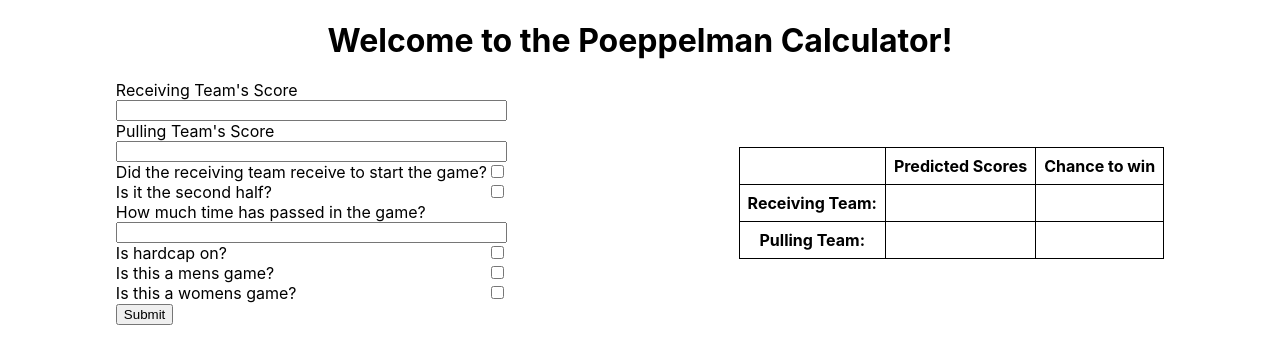
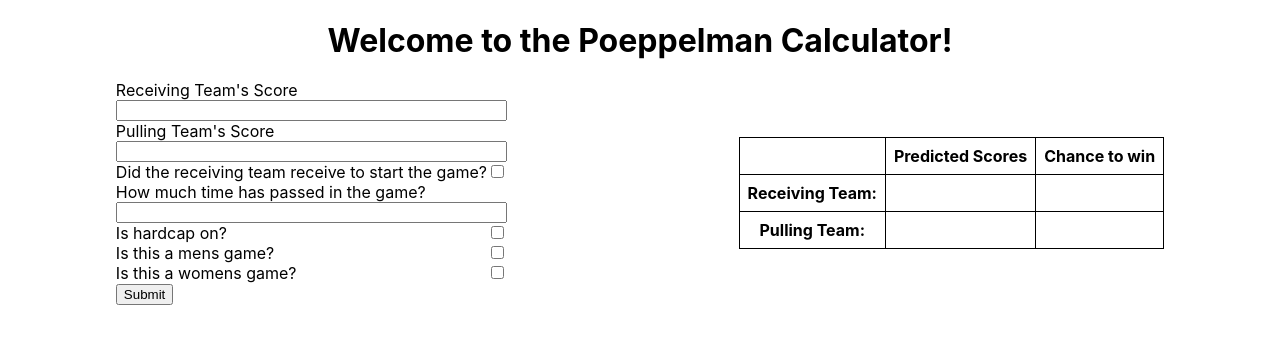
Before and after one commit to TeddyRandby/PoeppelmanFrontEnd, a React (Create React App) app: page / in a window 1280 px wide. Shown: the top 364 px of the page. Built offline with nearby package versions, Linux system fonts and the light colour scheme; the HTML template or start-up script is replaced by a standard one.

Commit message:
fixed sh bug

```diff
--- a/src/App.js
+++ b/src/App.js
@@ -8,14 +8,12 @@ class App extends Component {
   this.RTSEl = React.createRef();
   this.PTSEl = React.createRef();
   this.RTRTSGEl = React.createRef();
-  this.SHEl = React.createRef();
   this.TSOSEl = React.createRef();
   this.COEl = React.createRef();
   this.MEl = React.createRef();
   this.WEl = React.createRef();
   this.state = {
     rtrtsgChecked: false,
-    shChecked: false,
     coChecked: false,
     mChecked: false,
     wChecked: false,
@@ -48,16 +46,6 @@ class App extends Component {
               name="rtrtsgChecked"
               ref={this.RTRTSGEl}
               checked = {this.state.rtrtsgChecked}
-              onChange = {this.handleCheckboxChange} />
-            </div>
-            <div className="form-control box ">
-              <label htmlFor="Second_Half">Is it the second half?</label>
-              <input
-              type="checkbox"
-              id="SH"
-              name="shChecked"
-              ref={this.SHEl}
-              checked = {this.state.shChecked}
               onChange = {this.handleCheckboxChange} />
             </div>
             <div className="form-control text ">
@@ -136,7 +124,6 @@ class App extends Component {
   const rts = this.RTSEl.current.value;
   const pts = this.PTSEl.current.value;
   const rtrtsg = this.state.rtrtsgChecked;
-  const sh = this.state.shChecked;
   const tsos = this.TSOSEl.current.value;
   const co = this.state.coChecked;
   const m = this.state.mChecked;
@@ -151,23 +138,22 @@ class App extends Component {
     return;
   }
 
-  if ( sh ) {
+  if ( rtrtsg ) {
+    recTeamRecToStartGame = "0";
+  } else {
+    recTeamRecToStartGame = "1";
+  }
+
+  if ( parseInt(rts) >= 8 || parseInt(pts) >= 8) {
     secondHalf = "1";
+    recTeamRecToStartGame = "1";
   } else {
     secondHalf = "0";
   }
 
 // Yes- it is unintuitive for 0 to be true and 1 to be false.
 // Blame the guy who got the data and made the CSV, not me.
-  if ( rtrtsg ) {
-    recTeamRecToStartGame = "0";
-  } else {
-    recTeamRecToStartGame = "1";
-  }
 
-  if ( sh ) {
-    recTeamRecToStartGame = "1";
-  }
 
   if ( m ) {
     ole_rate = "0.7";
```
